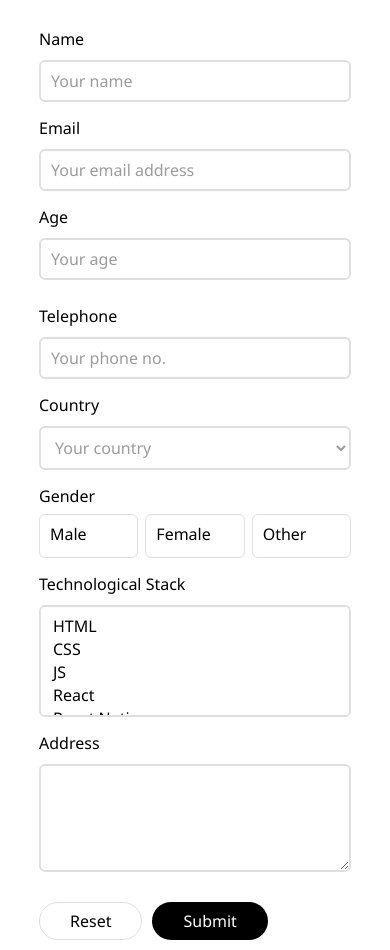
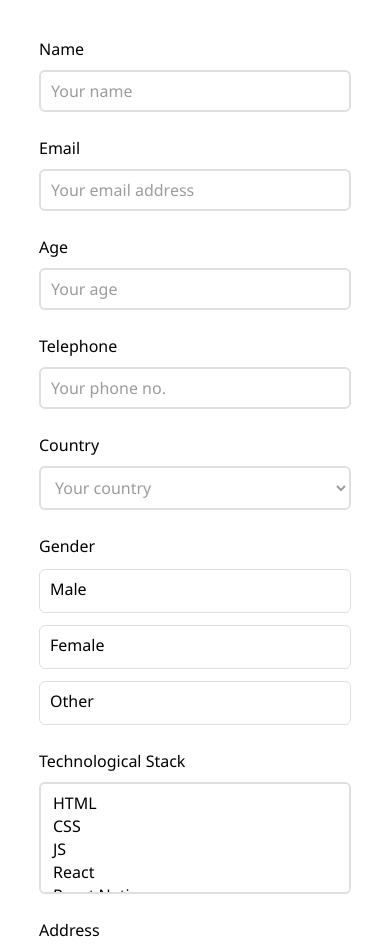
Before and after one commit to Manikya-Sharma/html-form-task, a plain HTML site: page index.html in a window 390 px wide. Shown: the part 91-1041 px from the top of the page. Drawn offline with Linux system fonts and the light colour scheme.

Commit message:
fix spacing in mobile devices

```diff
--- a/style.css
+++ b/style.css
@@ -61,6 +61,22 @@ select:required:invalid {
   color: #9c9c9c;
 }
 
+@media screen and (max-width: 554px) {
+  form > div {
+    margin-top: 25px;
+  }
+
+  .buttons {
+    margin-top: 50px;
+  }
+
+  input,
+  textarea,
+  select {
+    margin-top: 10px;
+  }
+}
+
 /* Age and Telephone */
 
 .double-input {
@@ -95,6 +111,13 @@ option[value=""][disabled] {
   display: grid;
   grid-template: 1fr 2fr / 1fr 1fr 1fr;
   gap: 7px;
+}
+
+@media screen and (max-width: 554px) {
+  .gender {
+    grid-template: 1fr 2fr 2fr 2fr / 1fr;
+    gap: 12px;
+  }
 }
 
 .gender label {
@@ -151,9 +174,16 @@ button {
   border: 1px solid #dfdfdf;
   border-radius: 30px;
   font: inherit;
+  font-weight: 600;
   padding: 7px 30px;
   transition-property: background-color;
   transition-duration: 200ms;
+}
+
+@media screen and (max-width: 554px) {
+  .buttons button {
+    width: 100%;
+  }
 }
 
 button:hover {
```
